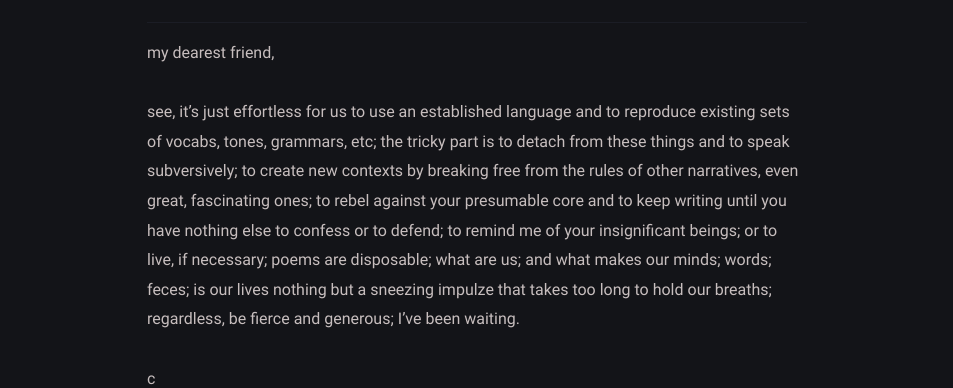
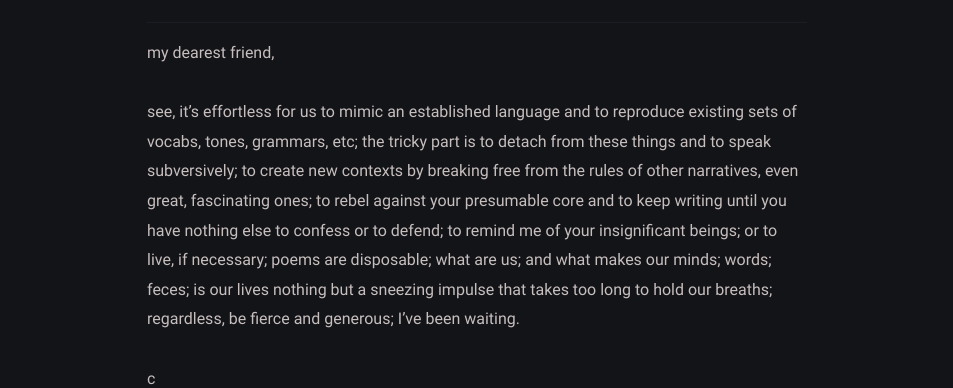
Before and after one commit to yijingch/afistforair.github.io, a Jekyll site: the page built from _posts/two-letters/2020-07-15-two-letters.md, in a window 1280 px wide. Shown: the part 594-982 px from the top of the page, without its empty margins (163-1116 px from the left). Built offline with Jekyll 4.4.1, drawn with Linux system fonts in a browser that asks for light colours.

Commit message:
new post

```diff
--- a/_posts/two-letters/2020-07-15-two-letters.md
+++ b/_posts/two-letters/2020-07-15-two-letters.md
@@ -15,7 +15,7 @@ c
 
 my dearest friend,
 
-see, it's just effortless for us to use an established language and to reproduce existing sets of vocabs, tones, grammars, etc; the tricky part is to detach from these things and to speak subversively; to create new contexts by breaking free from the rules of other narratives, even great, fascinating ones; to rebel against your presumable core and to keep writing until you have nothing else to confess or to defend; to remind me of your insignificant beings; or to live, if necessary; poems are disposable; what are us; and what makes our minds; words; feces; is our lives nothing but a sneezing impulze that takes too long to hold our breaths; regardless, be fierce and generous; I've been waiting.
+see, it's effortless for us to mimic an established language and to reproduce existing sets of vocabs, tones, grammars, etc; the tricky part is to detach from these things and to speak subversively; to create new contexts by breaking free from the rules of other narratives, even great, fascinating ones; to rebel against your presumable core and to keep writing until you have nothing else to confess or to defend; to remind me of your insignificant beings; or to live, if necessary; poems are disposable; what are us; and what makes our minds; words; feces; is our lives nothing but a sneezing impulse that takes too long to hold our breaths; regardless, be fierce and generous; I've been waiting.
 
 c
 2021.7.15
```
